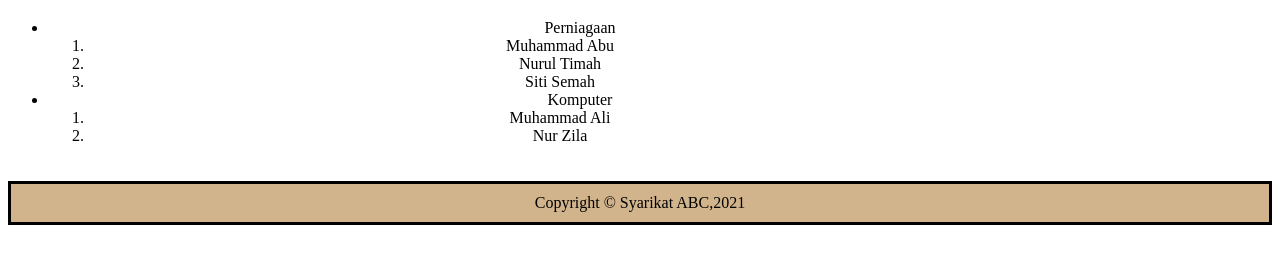
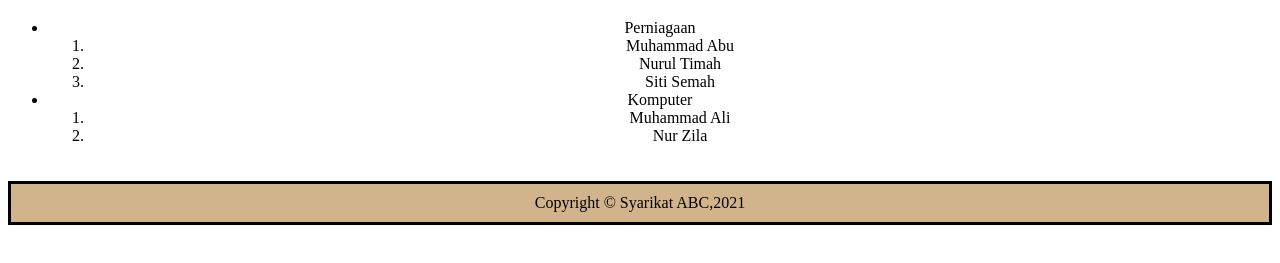
Before and after one commit to deanaamirra/LATIH_TUBI_1, a plain HTML site: page list.html in a window 1280 px wide. Shown: the part 235-498 px from the top of the page. Drawn offline with Linux system fonts and the light colour scheme.

Commit message:
Update list.html

```diff
--- a/list.html
+++ b/list.html
@@ -62,10 +62,10 @@
       text-align: center;
       }
       .kandungan ul {
-      padding-right: 80px;
+      text-align: center;
       }
       .kandungan li {
-      padding-right: 80px;
+      text-align: center;
       }
       .kaki {
       border: solid;
```
